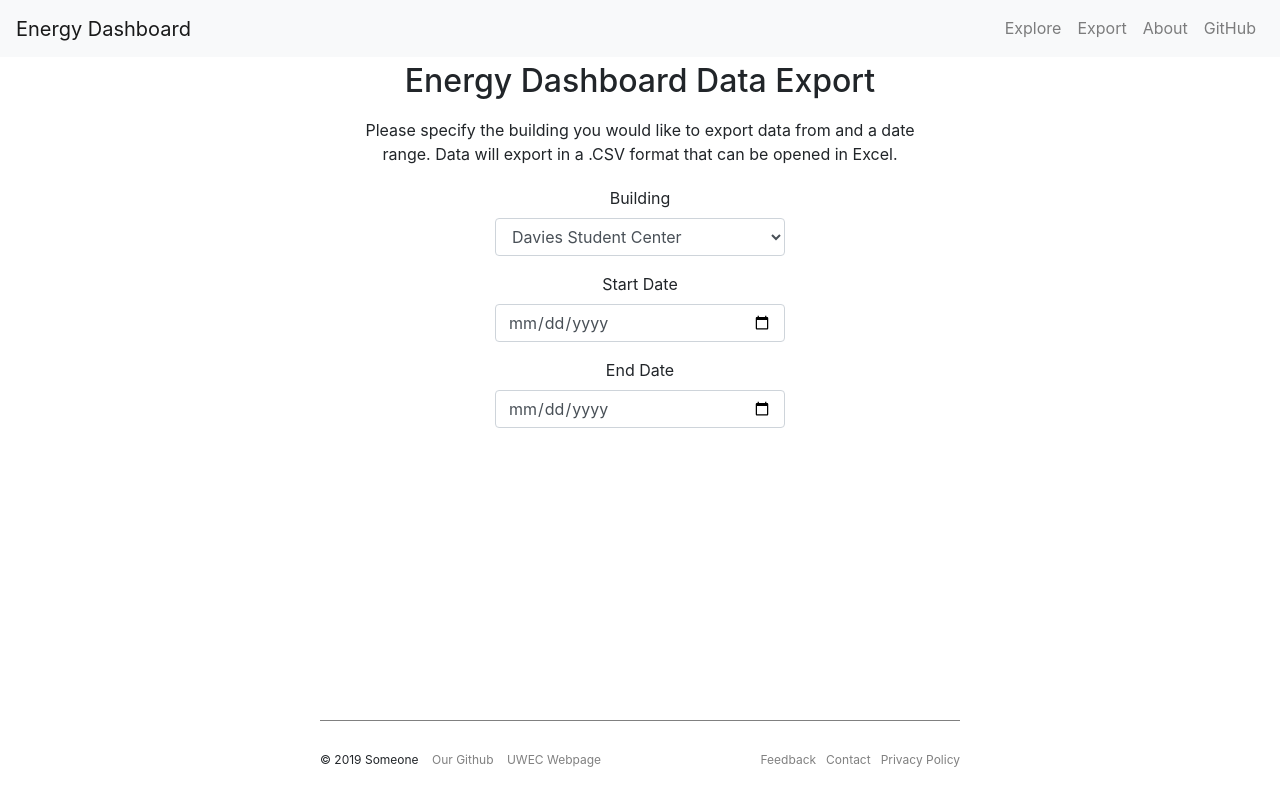
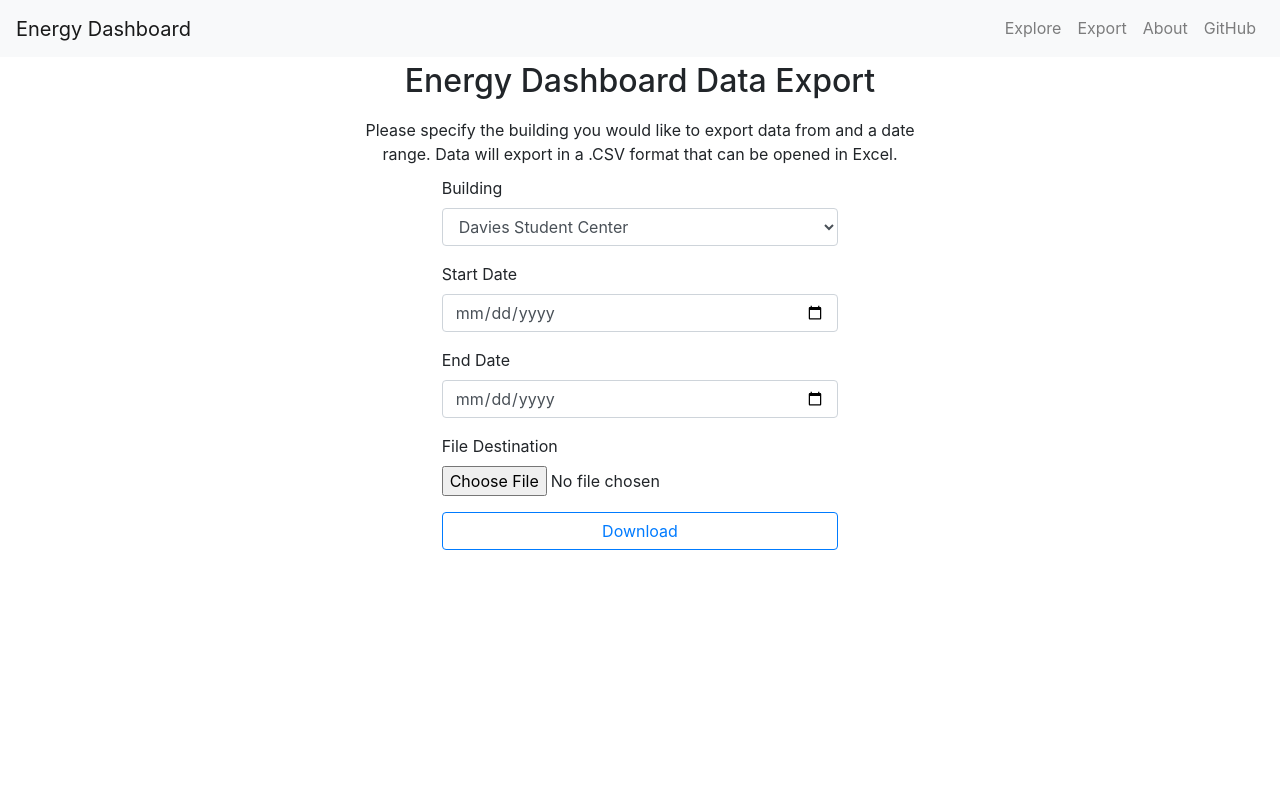
Before and after one commit to uwec-innovation-labs/energy-dashboard-frontend, a React (Create React App) app in the folder frontend/: page /export in a window 1280 px wide. Built offline with nearby package versions, Linux system fonts and the light colour scheme.

Commit message:
Some alignment and added download button.

```diff
--- a/frontend/src/components/Export.js
+++ b/frontend/src/components/Export.js
@@ -8,7 +8,8 @@ import {
   Col,
   FormGroup,
   Label,
-  Input
+  Input,
+  Button
 } from "reactstrap";
 
 class Export extends Component {
@@ -16,7 +17,7 @@ class Export extends Component {
     return (
       <div class="export">
         <AppNav />
-          <Form>
+
               <h2>
                 Energy Dashboard Data Export
               </h2>
@@ -24,9 +25,10 @@ class Export extends Component {
                 Please specify the building you would like to export data from and
                 a date range. Data will export in a .CSV format that can be opened in Excel.
               </p>
-                <Label htmlFor="building">Building</Label>
-                  <Col md={3}>
+              <Form>
+                  <Col md={4} xs={10}>
                     <FormGroup>
+                    <Label className="formLabel" htmlFor="building">Building</Label>
                       <Input
                         type="select"
                         name="building"
@@ -37,7 +39,7 @@ class Export extends Component {
                       </Input>
                     </FormGroup>
                     <FormGroup>
-                      <Label htmlFor="startDate"> Start Date </Label>
+                      <Label className="formLabel" htmlFor="startDate"> Start Date </Label>
                         <Input
                           type="date"
                           name="startDate"
@@ -45,19 +47,22 @@ class Export extends Component {
                         />
                     </FormGroup>
                     <FormGroup>
-                      <Label htmlFor="endDate"> End Date </Label>
+                      <Label className="formLabel" htmlFor="endDate"> End Date </Label>
                         <Input
                           type="date"
                           name="endDate"
                           placeholder="01/01/2019"
                         />
                     </FormGroup>
+                    <FormGroup>
+                      <Label for="exampleFile">File Destination</Label>
+                       <Input type="file" name="file" id="exampleFile" />
+                    </FormGroup>
+                    <Button outline block color="primary" type="submit">
+                      Download
+                    </Button>
                   </Col>
               </Form>
-
-            <center>
-              <FooterBar />
-            </center>
         </div>
     )
   }
--- a/frontend/src/styles/App.css
+++ b/frontend/src/styles/App.css
@@ -19,16 +19,16 @@
   width: 100%;
 }
 
-.col-md-3 {
+.col-md-4, .col-xs-10 {
   margin: 0 auto;
 }
 
 p {
   margin: 0 auto;
   max-width: 600px;
-  padding-top: 10px;
-  padding-bottom: 20px;
+  padding: 10px;
 }
+
 .navbar {
   margin-bottom: 5px;
 }
@@ -38,6 +38,9 @@ p {
   margin: 20px 0 20px 0;
 }
 
+Form {
+  text-align: left;
+}
 .nav-link {
   text-align: right;
   border-bottom: 1px solid rgba(0,0,0,0);
```
Also changed, not shown: frontend/src/components/Home.js (+3 -4 lines).
